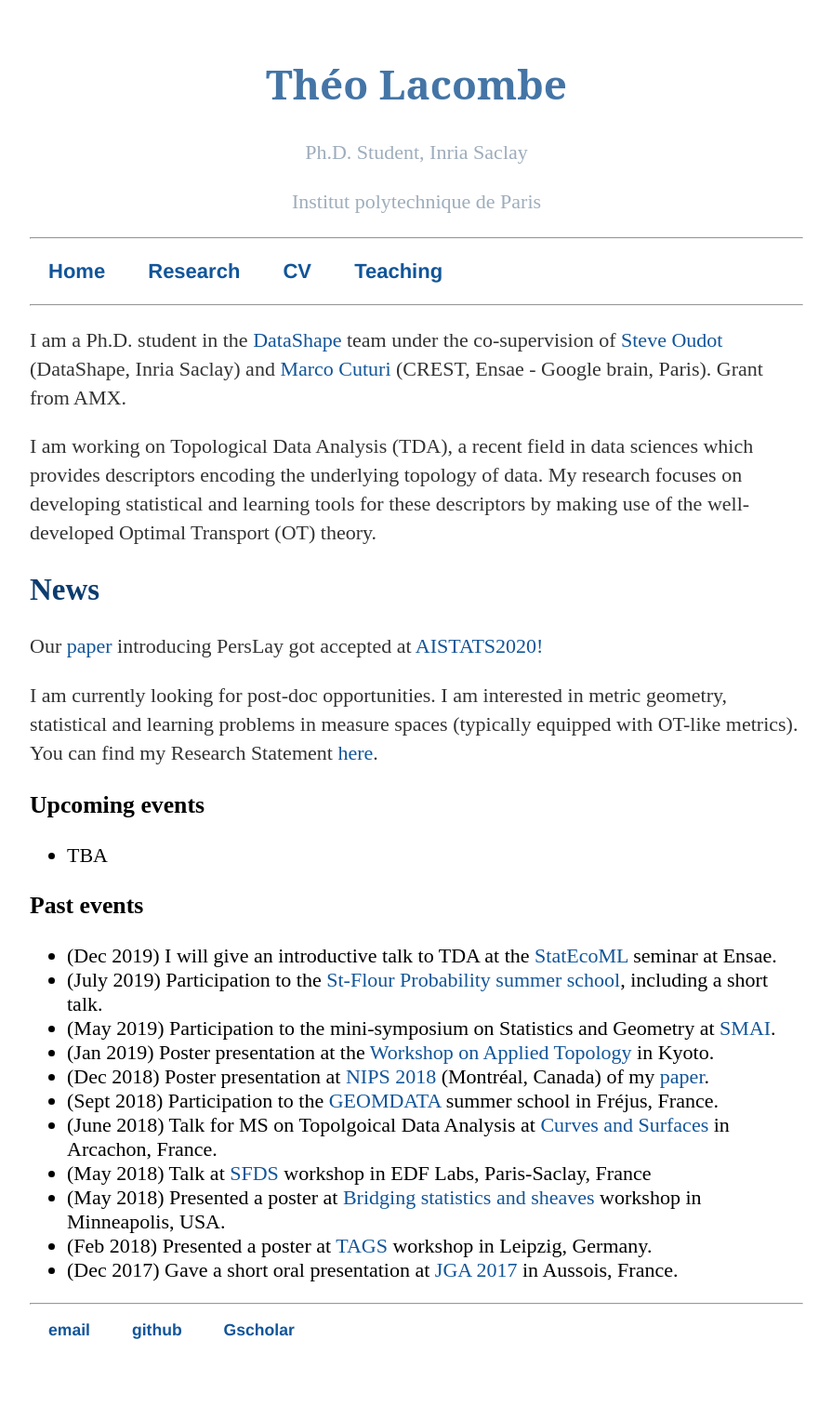
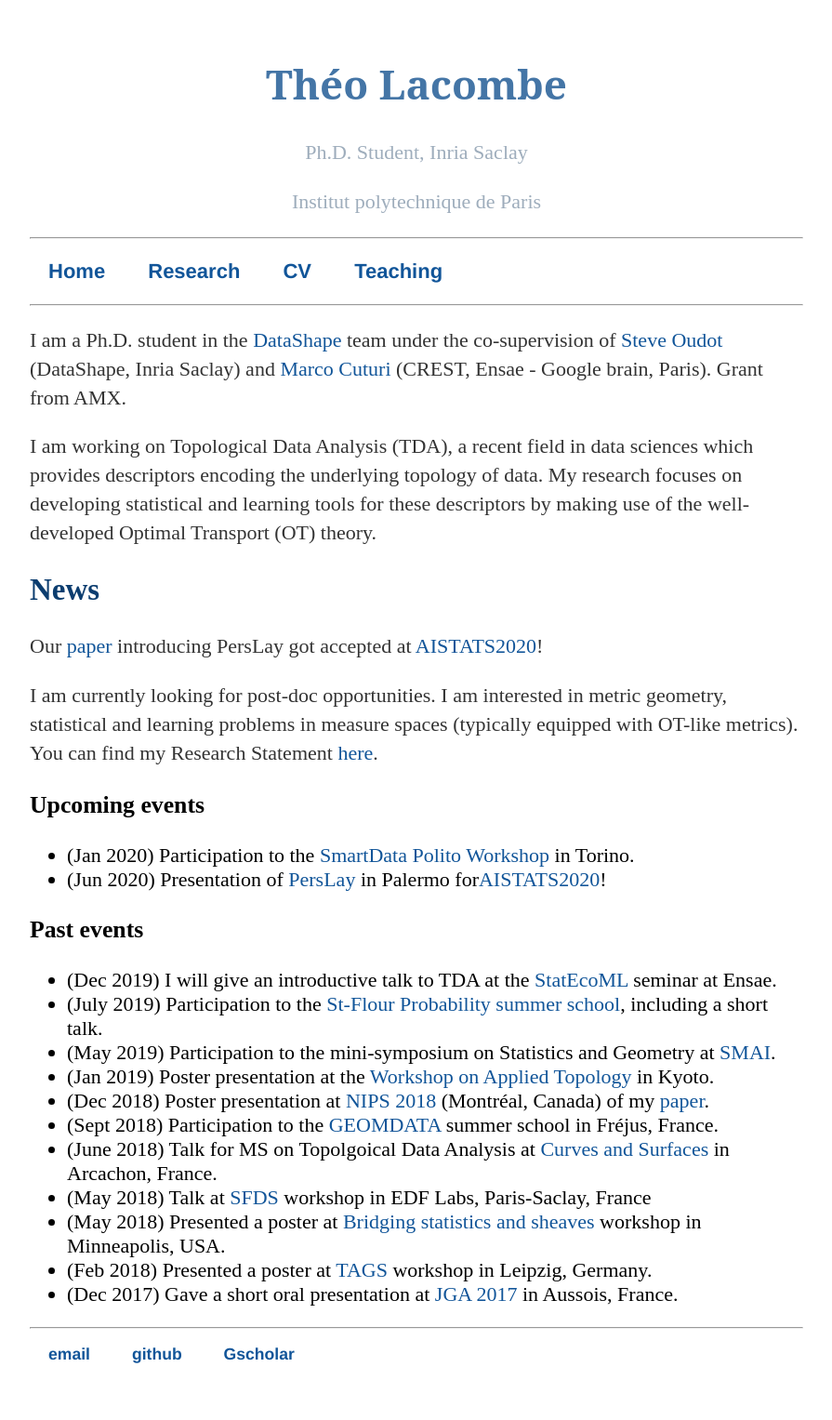
Before and after one commit to tlacombe/tlacombe.github.io, a Jekyll site: the page built from index.html, in a window 1280 px wide. Shown: the whole page at 93% size, without its empty margins (192-1087 px from the left). Built offline with Jekyll 4.4.1, drawn with Linux system fonts in a browser that asks for light colours; before the commit the page ends 1501 px from its top, so only the background shows below that.

Commit message:
updating news

```diff
--- a/index.html
+++ b/index.html
@@ -10,7 +10,7 @@ title: Théo Lacombe's webpage
 	</p>
 
     <h2> News </h2>
-	<p>Our <a href="https://arxiv.org/pdf/1904.09378.pdf">paper</a> introducing PersLay got accepted at <a href="https://www.aistats.org/">AISTATS2020!</a>
+	<p>Our <a href="https://arxiv.org/pdf/1904.09378.pdf">paper</a> introducing PersLay got accepted at <a href="https://www.aistats.org/">AISTATS2020</a>!
 	</p>
 
 	<p>
@@ -19,7 +19,9 @@ title: Théo Lacombe's webpage
 
 	<h3> Upcoming events</h3>
 	<ul>
-		<li> TBA </li>
+		<li> (Jan 2020) Participation to the <a href="https://smartdata.polito.it/6th-smartdatapolito-workshop/">SmartData Polito Workshop</a> in Torino.</li>
+		<li> (Jun 2020) Presentation of <a href="https://arxiv.org/pdf/1904.09378.pdf">PersLay</a> in Palermo for<a href="https://www.aistats.org/">AISTATS2020</a>!
+
 	</ul>
 
         <h3> Past events </h3>
```
